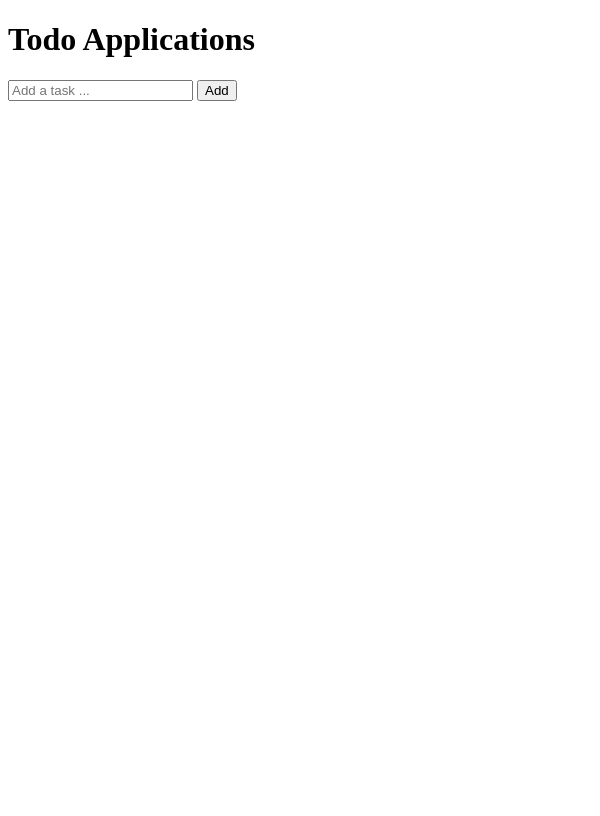
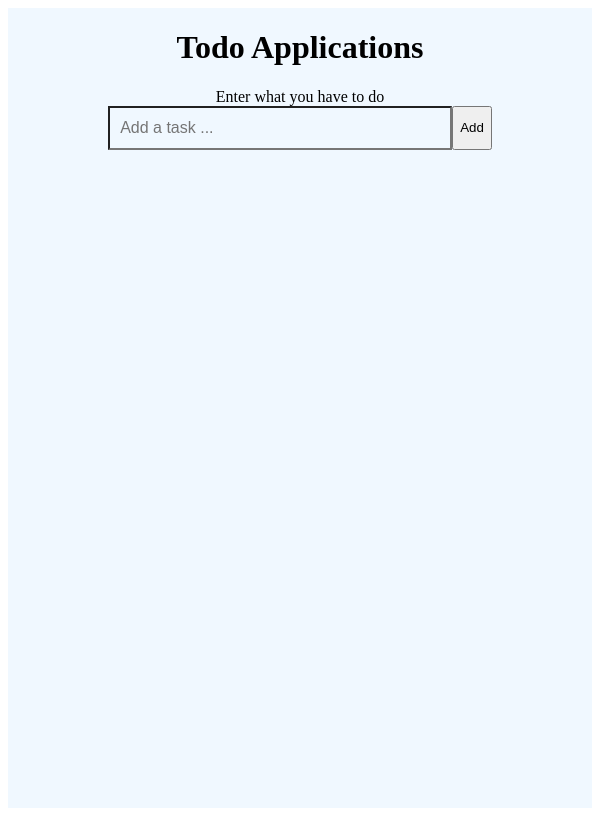
Before and after one commit to H-Janath/Todo-app---Electrone, an Electron app: page index.html in a window 600 px wide. Drawn offline with Linux system fonts and the light colour scheme.

Commit message:
Add css flex boxes

```diff
--- a/index.html
+++ b/index.html
@@ -1,16 +1,26 @@
 <!DOCTYPE html>
 <html lang="en">
+
 <head>
- <link rel="stylesheet" href="style.css">
+    <link rel="stylesheet" href="styles.css">
 </head>
+
 <body>
+
     <div class="todo-app">
         <h1>Todo Applications</h1>
-        <input type="text" id="todoInput" placeholder="Add a task ...">
-        <button id="addBtn">Add</button>
-        <ul id="todoList"></ul>
-
+        <label for="">Enter what you have to do</label>
+        <div class="add-section">
+            <div class="input-group">
+                <input type="text" id="todoInput" placeholder="Add a task ...">
+            </div>
+            <button id="addBtn">Add</button>
+        </div>
+        <div class="items">
+            <ul id="todoList"></ul>
+        </div>
     </div>
     <script src="script.js"></script>
 </body>
+
 </html>
--- a/main.js
+++ b/main.js
@@ -1,5 +1,4 @@
-const [app,BrowserWindow] = require('electrone');
-
+const { app, BrowserWindow } = require('electron');
 function createWindow(){
     const win = new BrowserWindow({
         width: 600,
--- a/package.json
+++ b/package.json
@@ -1,5 +1,5 @@
 {
-  "name": "new-folder",
+  "name": "todo-app--electrone",
   "version": "1.0.0",
   "description": "",
   "main": "main.js",
--- a/styles.css
+++ b/styles.css
@@ -0,0 +1,28 @@
+.todo-app{
+    display: flex;
+    flex-direction: column;
+    align-items: center;
+    height: 100%;
+    background-color: aliceblue;
+    height: 100vh;
+}
+.add-section{
+    display: flex;
+}
+.items{
+    display:flex;
+    flex-direction: column;
+    width: 70vh;
+    font-size: 20px;
+    line-height: 40px;
+    font-style: oblique;
+}
+
+.input-group input{
+    width: 320px;
+    height: 40px;
+    font-size: 16px;
+    color: #1e0f60;
+    padding: 0 10px;
+    background-color:transparent;
+}
```
Also changed, not shown: 1 other file.
